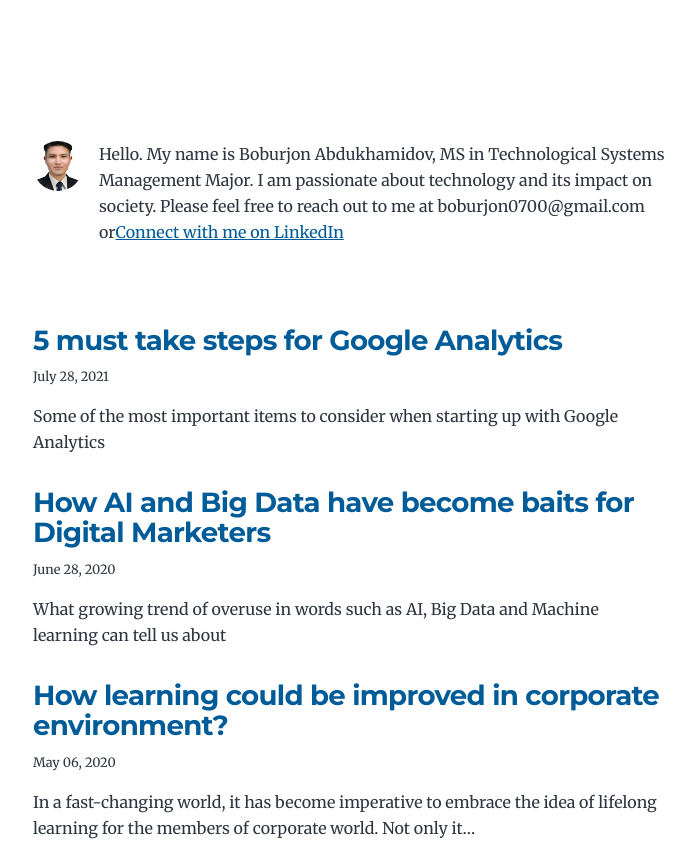
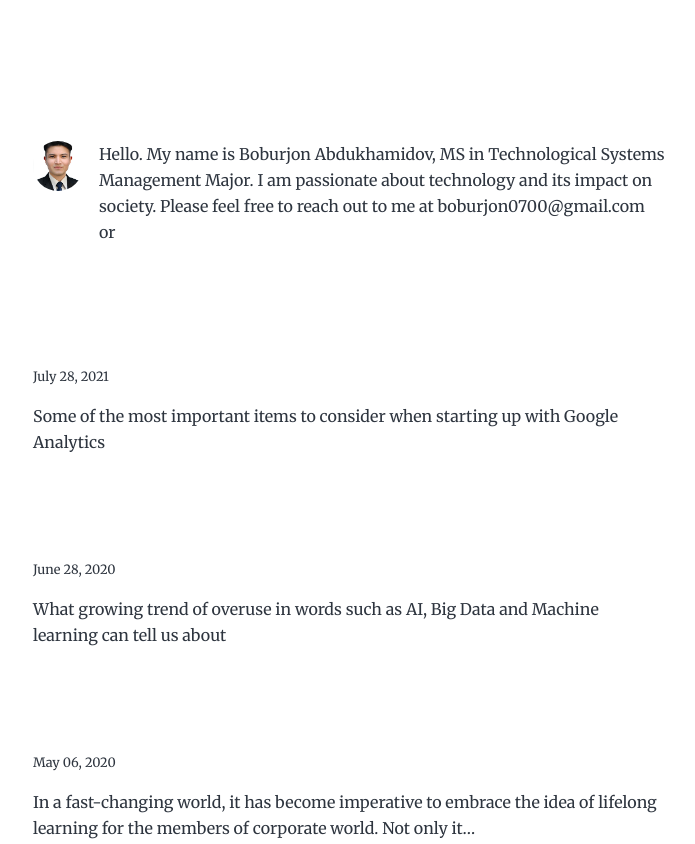
Before and after one commit to peakyseoul/boburjon-gatsby, a Gatsby site: page / in a window 1280 px wide. Shown: the top 844 px of the page, without its empty margins (291-986 px from the left). Built offline with nearby package versions, Linux system fonts and the light colour scheme; Gatsby itself is replaced by a stand-in of ours.

Commit message:
color-change

```diff
--- a/src/style.css
+++ b/src/style.css
@@ -54,7 +54,7 @@
   --fontSize-5: 2.074rem;
   --fontSize-6: 2.488rem;
   --fontSize-7: 2.986rem;
-  --color-primary: #005b99;
+  --color-primary: white;
   --color-text: #2e353f;
   --color-text-light: grey;
   --color-heading: white;
```
